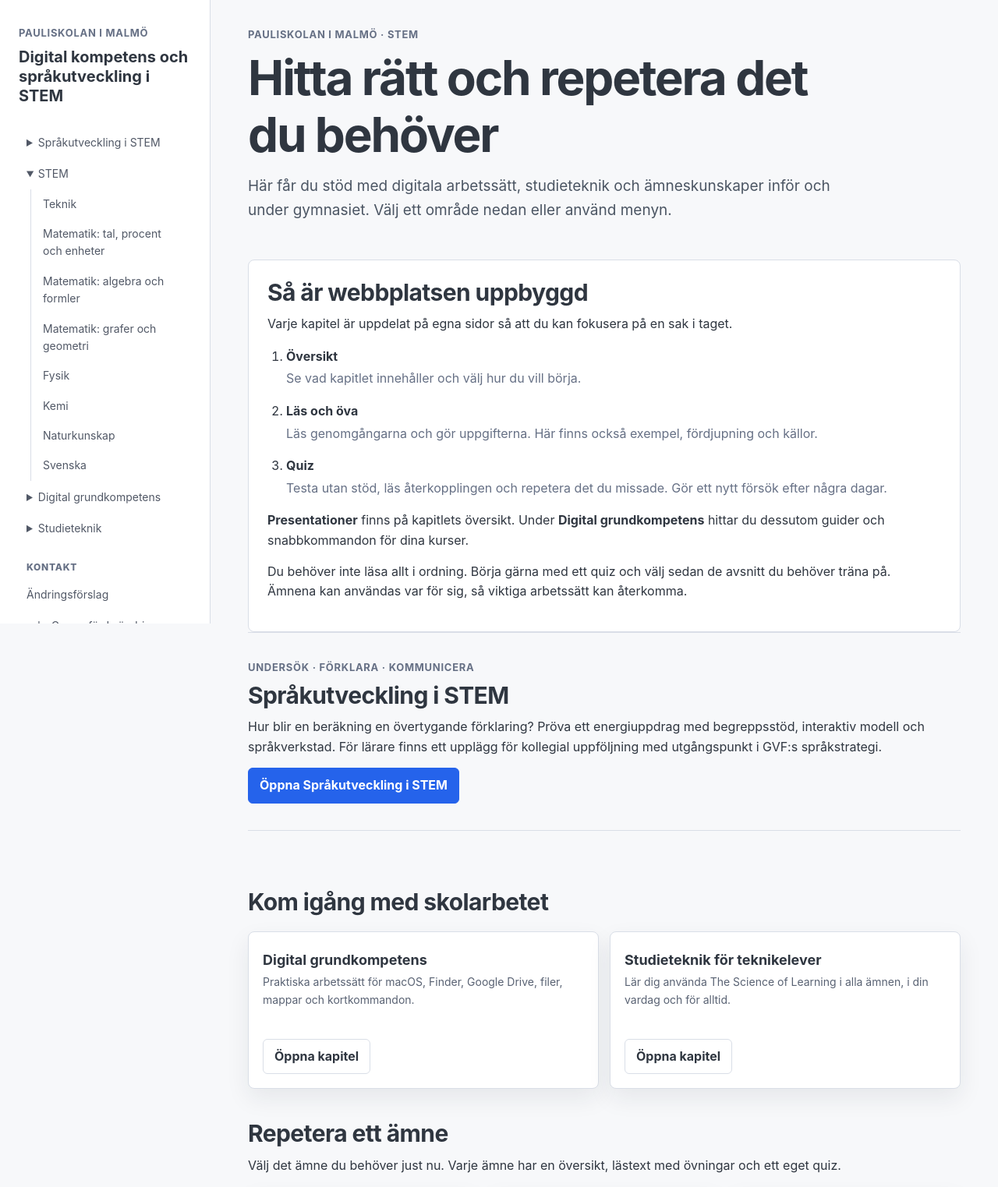
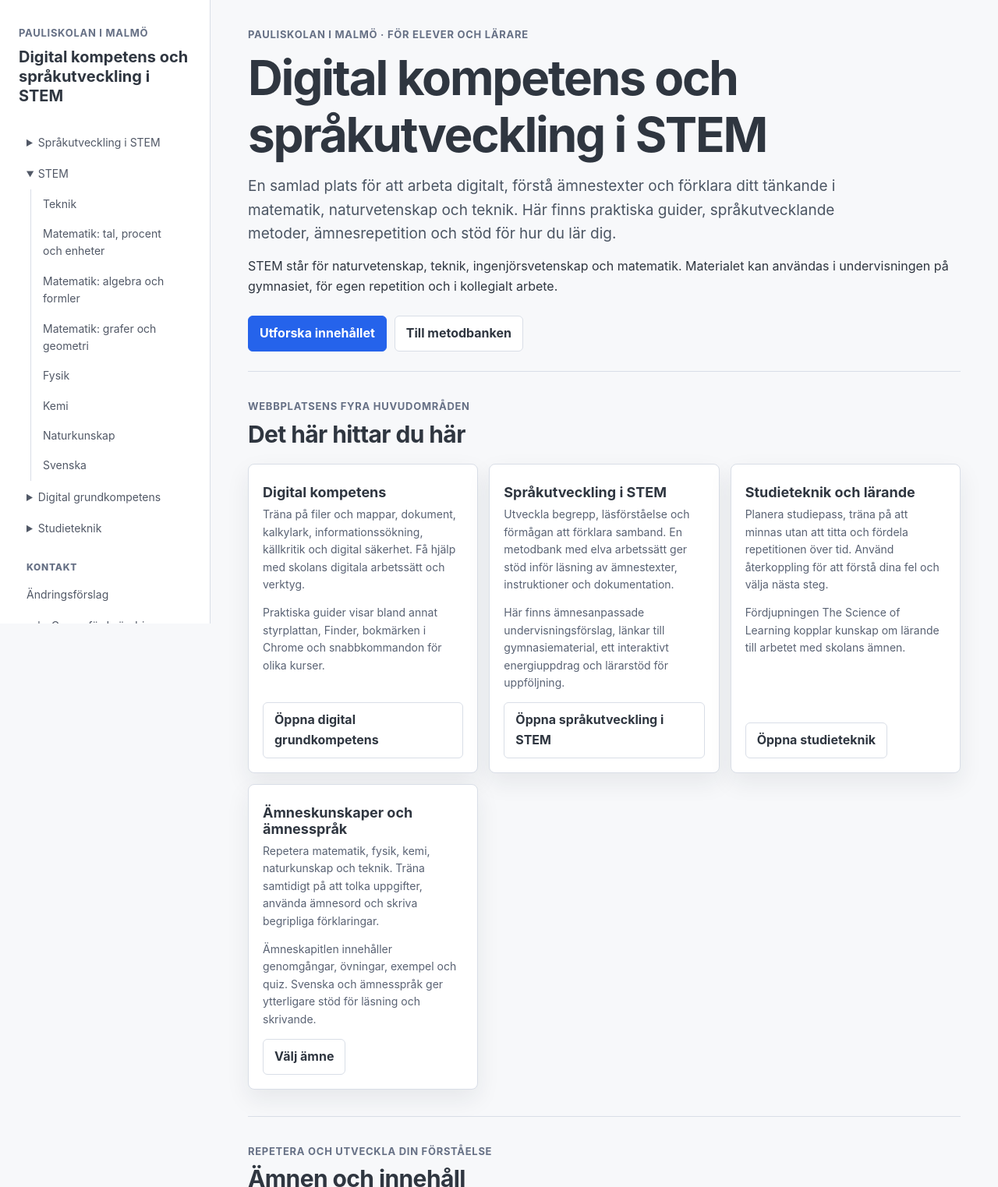
Before and after one commit to paul-pauliskolan/pauli-tek, a plain HTML site: page index.html in a window 1280 px wide. Shown: the top 1523 px of the page at 78% size. Drawn offline with Linux system fonts and the light colour scheme.

Commit message:
Gör startsidan till en översikt över hela webbplatsen

```diff
--- a/index.html
+++ b/index.html
@@ -3,7 +3,7 @@
   <head>
     <meta charset="utf-8">
     <meta name="viewport" content="width=device-width, initial-scale=1">
-    <meta name="description" content="Digital kompetens och språkutveckling för gymnasiets matematik, naturvetenskap och teknik på Pauliskolan.">
+    <meta name="description" content="Översikt över Pauliskolans stöd för digital kompetens, språkutveckling, studieteknik och STEM-ämnen: guider, metodbank, övningar, quiz och lärarstöd.">
     <title>Digital kompetens och språkutveckling i STEM</title>
     <link rel="stylesheet" href="styles.css">
     <script src="app.js?v=20261124-studieteknik4" defer></script>
@@ -26,27 +26,72 @@
       </aside>
 
       <main id="content">
-        <section class="hero" id="start">
-          <p class="eyebrow">Pauliskolan i Malmö · STEM</p>
-          <h1>Hitta rätt och repetera det du behöver</h1>
-          <p class="lead">Här får du stöd med digitala arbetssätt, studieteknik och ämneskunskaper inför och under gymnasiet. Välj ett område nedan eller använd menyn.</p>
-        </section>
-        <section class="site-guide" aria-labelledby="guide-heading">
-          <h2 id="guide-heading">Så är webbplatsen uppbyggd</h2>
-          <p>Varje kapitel är uppdelat på egna sidor så att du kan fokusera på en sak i taget.</p>
-          <ol class="site-steps">
-            <li><strong>Översikt</strong><span>Se vad kapitlet innehåller och välj hur du vill börja.</span></li>
-            <li><strong>Läs och öva</strong><span>Läs genomgångarna och gör uppgifterna. Här finns också exempel, fördjupning och källor.</span></li>
-            <li><strong>Quiz</strong><span>Testa utan stöd, läs återkopplingen och repetera det du missade. Gör ett nytt försök efter några dagar.</span></li>
-          </ol>
-          <p><strong>Presentationer</strong> finns på kapitlets översikt. Under <strong>Digital grundkompetens</strong> hittar du dessutom guider och snabbkommandon för dina kurser.</p>
-          <p>Du behöver inte läsa allt i ordning. Börja gärna med ett quiz och välj sedan de avsnitt du behöver träna på. Ämnena kan användas var för sig, så viktiga arbetssätt kan återkomma.</p>
-        </section>
-        <section aria-labelledby="stem-language-heading"><p class="eyebrow">Undersök · förklara · kommunicera</p><h2 id="stem-language-heading">Språkutveckling i STEM</h2><p>Hur blir en beräkning en övertygande förklaring? Pröva ett energiuppdrag med begreppsstöd, interaktiv modell och språkverkstad. För lärare finns ett upplägg för kollegial uppföljning med utgångspunkt i GVF:s språkstrategi.</p><a class="button primary" href="chapters/sprakutveckling-stem.html">Öppna Språkutveckling i STEM</a></section>
-        <section id="kapitel" aria-label="Välj kapitel">
-          <div id="chapter-grid"></div>
+        <header class="hero" id="start">
+          <p class="eyebrow">Pauliskolan i Malmö · för elever och lärare</p>
+          <h1>Digital kompetens och språkutveckling i STEM</h1>
+          <p class="lead">En samlad plats för att arbeta digitalt, förstå ämnestexter och förklara ditt tänkande i matematik, naturvetenskap och teknik. Här finns praktiska guider, språkutvecklande metoder, ämnesrepetition och stöd för hur du lär dig.</p>
+          <p>STEM står för naturvetenskap, teknik, ingenjörsvetenskap och matematik. Materialet kan användas i undervisningen på gymnasiet, för egen repetition och i kollegialt arbete.</p>
+          <div class="hero-actions"><a class="button primary" href="#omraden">Utforska innehållet</a><a class="button" href="chapters/sprakutveckling-stem.html#metoder">Till metodbanken</a></div>
+        </header>
+
+        <section id="omraden" aria-labelledby="areas-heading">
+          <p class="eyebrow">Webbplatsens fyra huvudområden</p>
+          <h2 id="areas-heading">Det här hittar du här</h2>
+          <div class="chapter-grid">
+            <article class="chapter-card">
+              <h3>Digital kompetens</h3>
+              <p>Träna på filer och mappar, dokument, kalkylark, informationssökning, källkritik och digital säkerhet. Få hjälp med skolans digitala arbetssätt och verktyg.</p>
+              <p>Praktiska guider visar bland annat styrplattan, Finder, bokmärken i Chrome och snabbkommandon för olika kurser.</p>
+              <a class="button" href="chapters/digital-grundkompetens.html">Öppna digital grundkompetens</a>
+            </article>
+            <article class="chapter-card">
+              <h3>Språkutveckling i STEM</h3>
+              <p>Utveckla begrepp, läsförståelse och förmågan att förklara samband. En metodbank med elva arbetssätt ger stöd inför läsning av ämnestexter, instruktioner och dokumentation.</p>
+              <p>Här finns ämnesanpassade undervisningsförslag, länkar till gymnasiematerial, ett interaktivt energiuppdrag och lärarstöd för uppföljning.</p>
+              <a class="button" href="chapters/sprakutveckling-stem.html">Öppna språkutveckling i STEM</a>
+            </article>
+            <article class="chapter-card">
+              <h3>Studieteknik och lärande</h3>
+              <p>Planera studiepass, träna på att minnas utan att titta och fördela repetitionen över tid. Använd återkoppling för att förstå dina fel och välja nästa steg.</p>
+              <p>Fördjupningen The Science of Learning kopplar kunskap om lärande till arbetet med skolans ämnen.</p>
+              <a class="button" href="chapters/studieteknik.html">Öppna studieteknik</a>
+            </article>
+            <article class="chapter-card">
+              <h3>Ämneskunskaper och ämnesspråk</h3>
+              <p>Repetera matematik, fysik, kemi, naturkunskap och teknik. Träna samtidigt på att tolka uppgifter, använda ämnesord och skriva begripliga förklaringar.</p>
+              <p>Ämneskapitlen innehåller genomgångar, övningar, exempel och quiz. Svenska och ämnesspråk ger ytterligare stöd för läsning och skrivande.</p>
+              <a class="button" href="#amnen">Välj ämne</a>
+            </article>
+          </div>
         </section>
 
+        <section id="amnen" aria-labelledby="subjects-heading">
+          <p class="eyebrow">Repetera och utveckla din förståelse</p>
+          <h2 id="subjects-heading">Ämnen och innehåll</h2>
+          <div class="chapter-grid">
+            <article class="lesson-block"><h3>Matematik</h3><p>Tal, procent och enheter; algebra och formler; grafer och geometri. Träna beräkningar, representationer och rimlighetsbedömning.</p><ul><li><a href="chapters/matematik-tal-procent-enheter.html">Tal, procent och enheter</a></li><li><a href="chapters/matematik-algebra-formler.html">Algebra och formler</a></li><li><a href="chapters/matematik-grafer-geometri.html">Grafer och geometri</a></li></ul></article>
+            <article class="lesson-block"><h3>Naturvetenskap och teknik</h3><p>Repetera centrala begrepp och samband och använd dem för att resonera om naturen och tekniska lösningar.</p><ul><li><a href="chapters/fysik.html">Fysik</a></li><li><a href="chapters/kemi.html">Kemi</a></li><li><a href="chapters/naturkunskap.html">Naturkunskap</a></li><li><a href="chapters/teknik.html">Teknik</a></li></ul></article>
+            <article class="lesson-block"><h3>Svenska och ämnesspråk</h3><p>Förstå uppgiftsverb, läs faktatexter och diagram, bygg förklaringar och skilj på resultat och slutsats.</p><p><a href="chapters/svenska.html">Öppna svenska och ämnesspråk</a></p><p>Metodbankens undervisningsförslag omfattar också biologi, programmering, CAD, konstruktion och andra tekniska fördjupningar.</p><p><a href="chapters/sprakutveckling-stem.html#metoder">Utforska ämnesförslagen i metodbanken</a></p></article>
+          </div>
+        </section>
+
+        <section class="site-guide" aria-labelledby="use-heading">
+          <h2 id="use-heading">Använd materialet utifrån ditt behov</h2>
+          <div class="chapter-grid">
+            <article><h3>För dig som är elev</h3><p>Välj det du behöver just nu: en praktisk guide, ett ämne att repetera eller en strategi för att förstå en text. I ämneskapitlen kan du börja med ett quiz och sedan arbeta med det du behöver öva på.</p><p>Växla mellan <strong>Översikt</strong>, <strong>Läs och öva</strong> och <strong>Quiz</strong>. Presentationer finns via kapitlens översikter. Försök själv, kontrollera och återkom efter några dagar.</p></article>
+            <article><h3>För dig som är lärare</h3><p>Välj ett språkutvecklande arbetssätt och anpassa stödet till text, ämne och elevgrupp. Metodsidorna innehåller arbetsgång, språkmål, formuleringar att pröva och förslag till uppföljning.</p><p>Lärarstödet knyter an till Malmö stads språkstrategi. De externa resurserna är märkta med ämne och gymnasienivå.</p><p><a href="chapters/sprakutveckling-stem.html#larare">Lärarstöd och kollegial uppföljning</a></p></article>
+          </div>
+        </section>
+
+        <section aria-labelledby="tools-heading">
+          <h2 id="tools-heading">Fler verktyg och genvägar</h2>
+          <div class="chapter-grid">
+            <article class="chapter-card"><h3>Datorkunskap i praktiken</h3><p>En minikurs med presentation, övningar och quiz. Fortsätt med guider till styrplatta, bokmärken och filhantering.</p><a class="button" href="chapters/datorvana.html">Öppna minikursen</a></article>
+            <article class="chapter-card"><h3>Snabbkommandon för dina kurser</h3><p>Hitta genvägar för Mac och verktyg inom bland annat teknik, CAD och produktutveckling. Kursguiderna ligger under Digital grundkompetens i menyn.</p><a class="button" href="chapters/snabbkommandon.html">Visa snabbkommandon</a></article>
+            <article class="chapter-card"><h3>Paubel – AI-stöd</h3><p>För Pauliskolans elever finns en ingång till Paubel i Gemini, med förslag på frågor om begrepp, kod, felsökning och studier. Kontrollera svaren och följ lärarens instruktioner.</p><a class="button" href="ai-stod.html">Läs om AI-stödet</a></article>
+          </div>
+          <p>Saknar du något eller har du hittat ett fel? <a href="chapters/kontakt.html">Lämna ett ändringsförslag</a> eller se <a href="chapters/genomforda-andringar.html">genomförda ändringar</a>.</p>
+        </section>
       </main>
     </div>
   </body>
```
